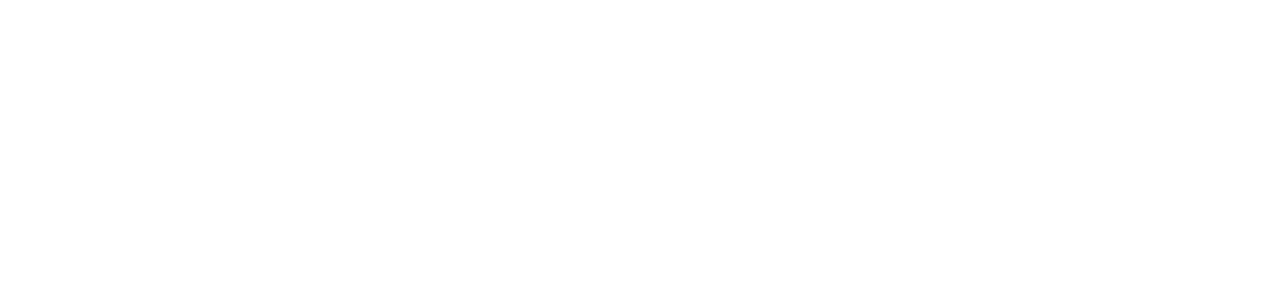
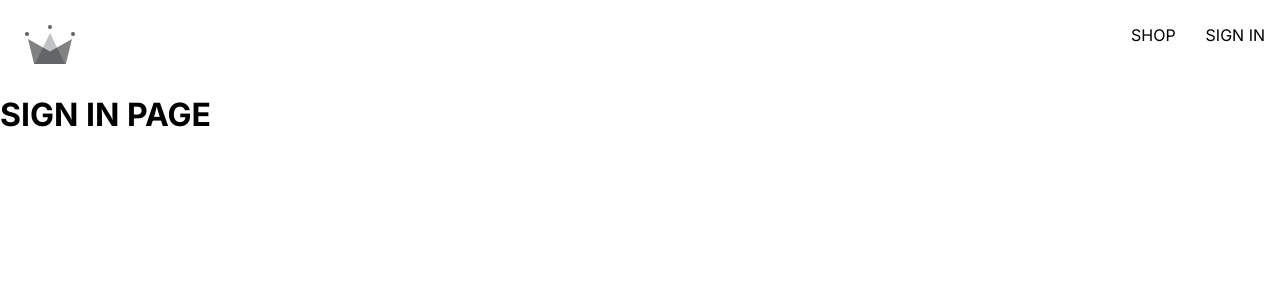
Before and after one commit to harrisgomez/capstone, a React (Create React App) app: page /sign-in in a window 1280 px wide. Before the commit this address had no page. Shown: the top 300 px of the page. Built offline with nearby package versions, Linux system fonts and the light colour scheme.

Commit message:
ADD: firebase pkg, sign-in link

```diff
--- a/package.json
+++ b/package.json
@@ -6,6 +6,7 @@
     "@testing-library/jest-dom": "^5.16.5",
     "@testing-library/react": "^13.4.0",
     "@testing-library/user-event": "^13.5.0",
+    "firebase": "^9.22.2",
     "react": "^18.2.0",
     "react-dom": "^18.2.0",
     "react-router-dom": "^6.13.0",
--- a/src/App.js
+++ b/src/App.js
@@ -2,6 +2,7 @@
 
 import Navigation from './routes/navigation/navigation.component';
 import Home from "./routes/home/home.component";
+import SignIn from './routes/sign-in/sign-in.component';
 
 const Shop = () => {
     return <h1>Shop Page</h1>
@@ -13,6 +14,7 @@
             <Route path='/' element={<Navigation />}>
                 <Route index element={<Home />} />
                 <Route path='shop' element={<Shop />} />
+                <Route path='sign-in' element={<SignIn />} />
             </Route>
         </Routes>
     );
--- a/src/routes/navigation/navigation.component.jsx
+++ b/src/routes/navigation/navigation.component.jsx
@@ -15,6 +15,9 @@
                     <Link className='nav-link' to='/shop'>
                         SHOP
                     </Link>
+                    <Link className='nav-link' to='/sign-in'>
+                        SIGN IN
+                    </Link>
                 </div>
             </div>
             <Outlet />
--- /dev/null
+++ b/src/routes/sign-in/sign-in.component.jsx
@@ -0,0 +1,9 @@
+const SignIn = () => {
+    return (
+        <div>
+            <h1>SIGN IN PAGE</h1>
+        </div>
+    );
+};
+
+export default SignIn;
```
Also changed, not shown: src/routes/sign-in/sign-in.styles.scss (added), 1 other file (tests, documents, lock files or other folders).
